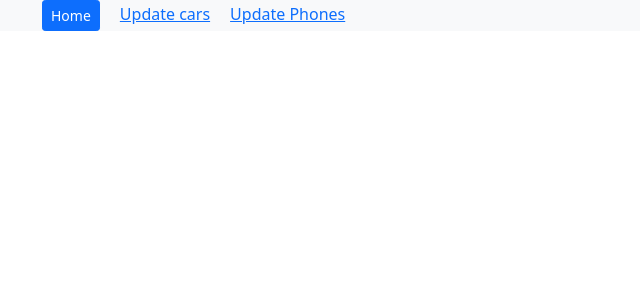
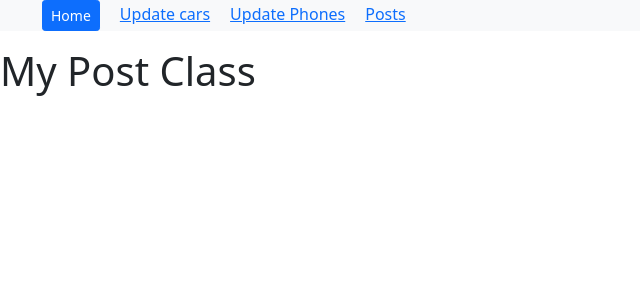
Before and after one commit to O-tega/ReactProject1, a React (Create React App) app: page /post in a window 1280 px wide. Shown: the top 300 px of the page, without its empty margins (0-640 px from the left). Built offline with nearby package versions, Linux system fonts and the light colour scheme; no server answers.

Commit message:
creating post

```diff
--- a/src/App.js
+++ b/src/App.js
@@ -10,10 +10,13 @@ import Home from './components/Home'
 
 
 
-
 class App extends React.Component{
   constructor(){
     super();
+  }
+
+  componentDidMount(){
+    axios.get('https://jsonplaceholder.typicode.com/posts')
   }
 
   render(){
@@ -30,6 +33,9 @@ class App extends React.Component{
           <li className="navBar-item">
             <Link to="phones" className="style"> Update Phones</Link>
           </li>
+          <li className="navBar-item">
+            <Link to="/post" className="style"> Posts</Link>
+          </li>
           </span>
         </ul>
 
@@ -37,6 +43,7 @@ class App extends React.Component{
         <Route path="/" exact component={Home}/>
         <Route path="/cars" component={Cars}/>
         <Route path="/phones" component={Phones}/>
+        <Route path="/post" component={Posts}/>
       </div>
     )
   }
--- a/src/components/Posts.js
+++ b/src/components/Posts.js
@@ -1,26 +1,14 @@
-import React, {Component} from 'react';
-import {Row, Col} from 'react-bootstrap';
+import React from 'react'
 
-class Posts extends Component{
+
+class Posts extends React.Component{
     render(){
-        const {posts} = this.props;
-        const postList = posts.map((element)=>{
-            return(
-                <Col md={5} className="mb-1 bg-light mx-3" key={element.id}>
-                    <h4>{element.title}</h4>
-                    <p>{element.body}</p>
-                </Col>
-            );
-        })
         return(
             <div>
-                <h1>Post</h1>
-
-                <Row className="justify-content-center">{postList}</Row>
+                <h1>My Post Class</h1>
             </div>
         )
     }
 }
 
-
 export default Posts;
```
